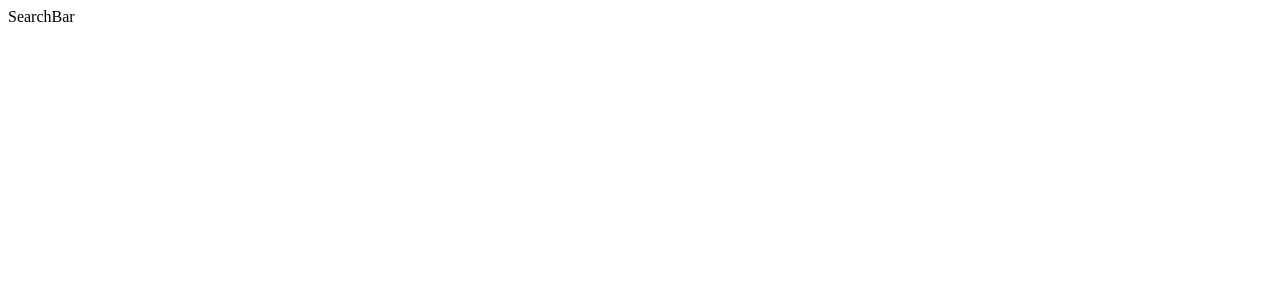
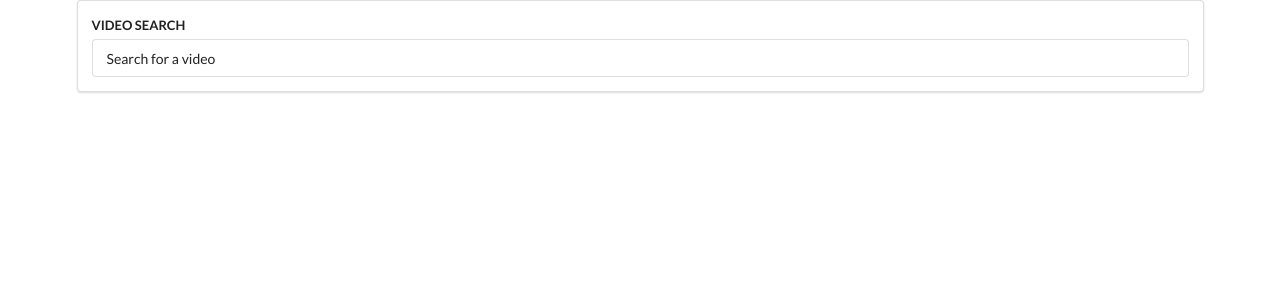
Before and after one commit to seppar93/youTubeClone, a React (Create React App) app: page / in a window 1280 px wide. Shown: the top 300 px of the page. Built offline with nearby package versions, Linux system fonts and the light colour scheme.

Commit message:
searchbar handle state

```diff
--- a/public/index.html
+++ b/public/index.html
@@ -15,6 +15,7 @@
       user's mobile device or desktop. See https://developers.google.com/web/fundamentals/web-app-manifest/
     -->
     <link rel="manifest" href="%PUBLIC_URL%/manifest.json" />
+    <link rel="stylesheet" href="https://cdnjs.cloudflare.com/ajax/libs/semantic-ui/2.4.1/semantic.min.css" integrity="sha512-8bHTC73gkZ7rZ7vpqUQThUDhqcNFyYi2xgDgPDHc+GXVGHXq+xPjynxIopALmOPqzo9JZj0k6OqqewdGO3EsrQ==" crossorigin="anonymous" />
     <!--
       Notice the use of %PUBLIC_URL% in the tags above.
       It will be replaced with the URL of the `public` folder during the build.
--- a/src/components/App.js
+++ b/src/components/App.js
@@ -6,7 +6,7 @@ import SearchBar from './SearchBar'
 export default class App extends Component {
     render() {
         return (
-            <div>
+            <div className='ui container'>
                 <SearchBar
                 />
             </div>
--- a/src/components/SearchBar.js
+++ b/src/components/SearchBar.js
@@ -2,7 +2,28 @@
 import React, { Component } from 'react';
 
 export default class SearchBar extends Component {
+  state = { term: 'Search for a video' };
+
+  onInputChange = (event) => {
+    this.setState({ term: event.target.value });
+  };
+
+  onFormSubmit = event => {
+    event.preventDefault();
+
+    // TODO: add callback from parent
+  }
+
   render() {
-    return <div>SearchBar</div>;
+    return (
+      <div className='Search-bar ui segment'>
+        <form  onSubmit={this.onFormSubmit} className='ui form'>
+          <div className='field'>
+            <label>VIDEO SEARCH</label>
+            <input type='text' value={this.state.term} onChange={this.onInputChange} />
+          </div>
+        </form>
+      </div>
+    );
   }
 }
```
